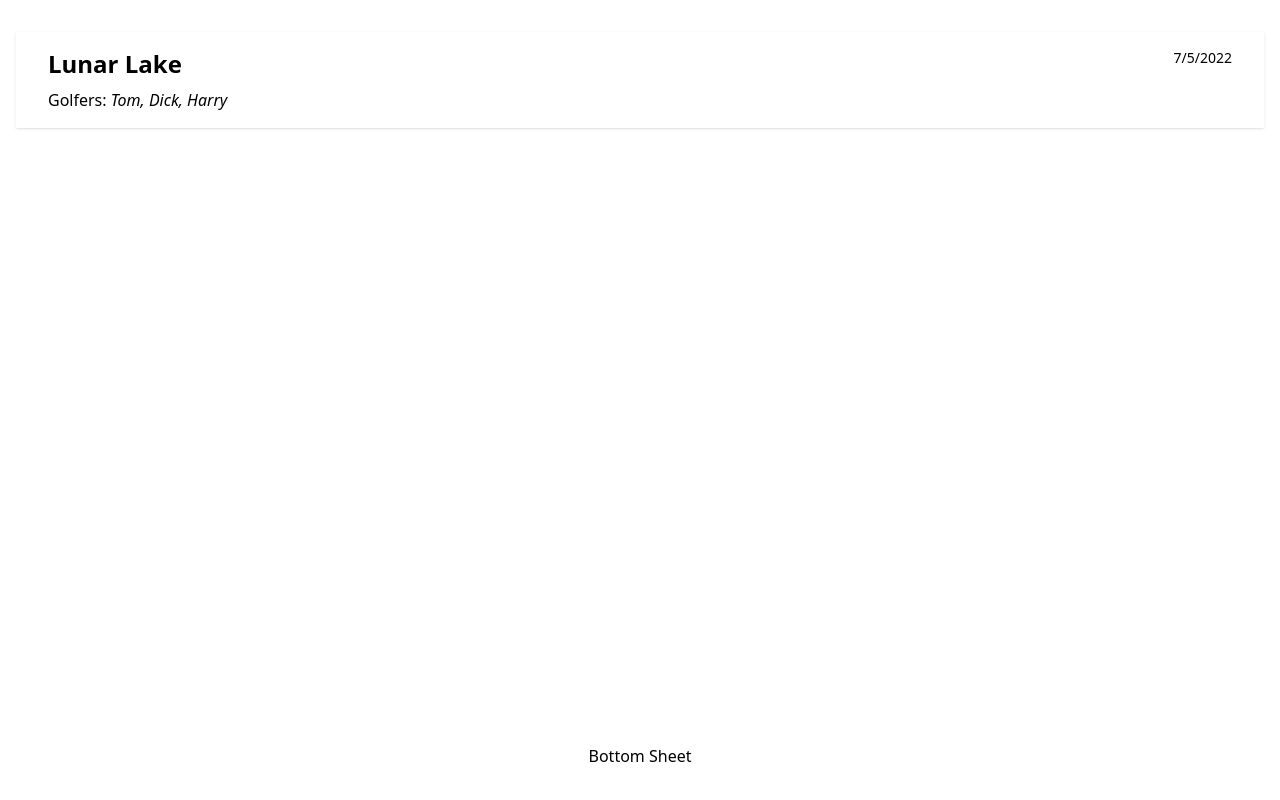
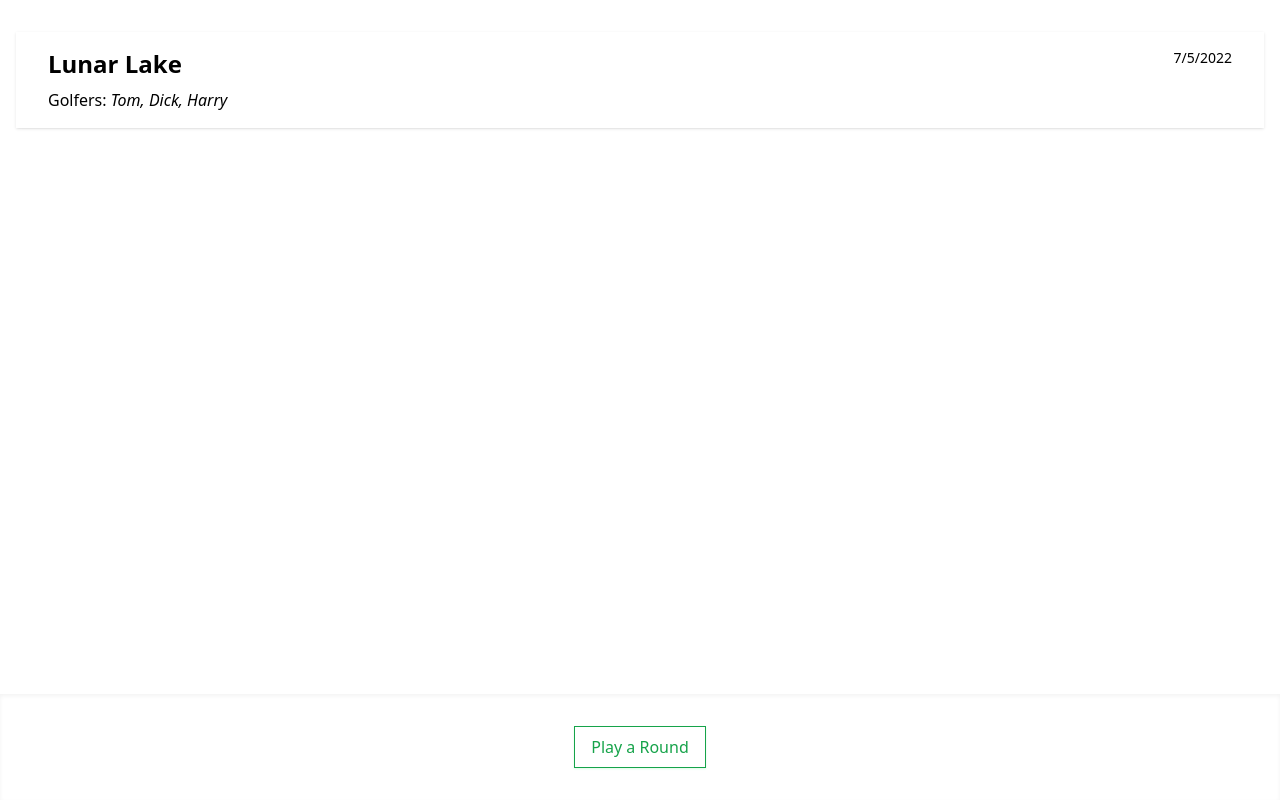
Before and after one commit to scoottrick/round-of-golf-app, a React (Create React App) app: page / in a window 1280 px wide. Built offline with nearby package versions, Linux system fonts and the light colour scheme.

Commit message:
Adds styles for the new round button and container

```diff
--- a/src/pages/home-page/HomePage.tsx
+++ b/src/pages/home-page/HomePage.tsx
@@ -17,8 +17,10 @@ const HomePage = () => {
       <PageContent>
         <RoundList rounds={rounds} />
       </PageContent>
-      <div className="py-8 px-4 flex flex-row justify-center items-center">
-        Bottom Sheet
+      <div className="py-8 px-4 shadow-inner flex flex-row justify-center items-center">
+        <button className="py-2 px-4 box-border border shadow-sm shadow-green-100 border-green-600 text-green-600 hover:shadow-md active:bg-green-600 active:text-white">
+          Play a Round
+        </button>
       </div>
     </PageLayout>
   );
```
